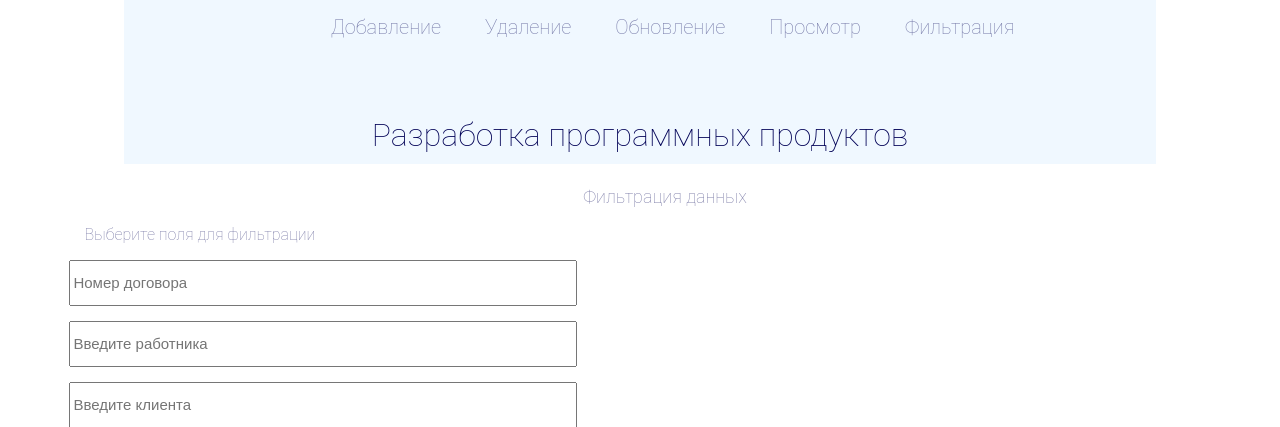
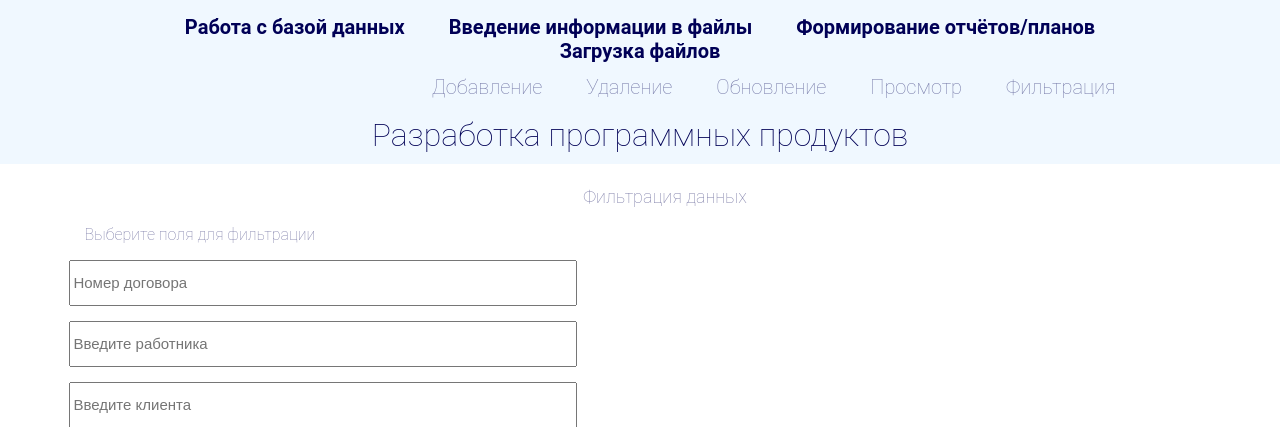
Before and after one commit to More02/BDManage, a PHP site: page /filtr.php in a window 1280 px wide. Shown: the top 427 px of the page. Run offline with PHP 8.4, Linux system fonts and the light colour scheme; data that the repository does not hold is empty; some web fonts are replaced.

Commit message:
change filtr header

```diff
--- a/filtr.php
+++ b/filtr.php
@@ -7,9 +7,14 @@
 </head>
 <body>
 <?php require_once('ConnectDB.php'); ?>
-<div id="page">
 <div id="header">
 
+    <ul id="main_menu">
+        <li><a href="index_add.html">Работа с базой данных</a></li>
+        <li><a href="delete.html">Введение информации в файлы</a></li>
+        <li><a href="update.html">Формирование отчётов/планов</a></li>
+        <li><a href="look.php">Загрузка файлов</a></li>
+    </ul>
     <ul>
         <li><a href="index_add.html">Добавление</a></li>
         <li><a href="delete.html">Удаление</a></li>
@@ -19,7 +24,11 @@
     </ul>
 
     <h1>Разработка программных продуктов</h1>
+
+
 </div>
+
+<div id="page">
     <div id="middle">
         <div id="add">
             <p>Фильтрация данных</p>
```
Lines whose indentation alone changed are shown as unchanged.
